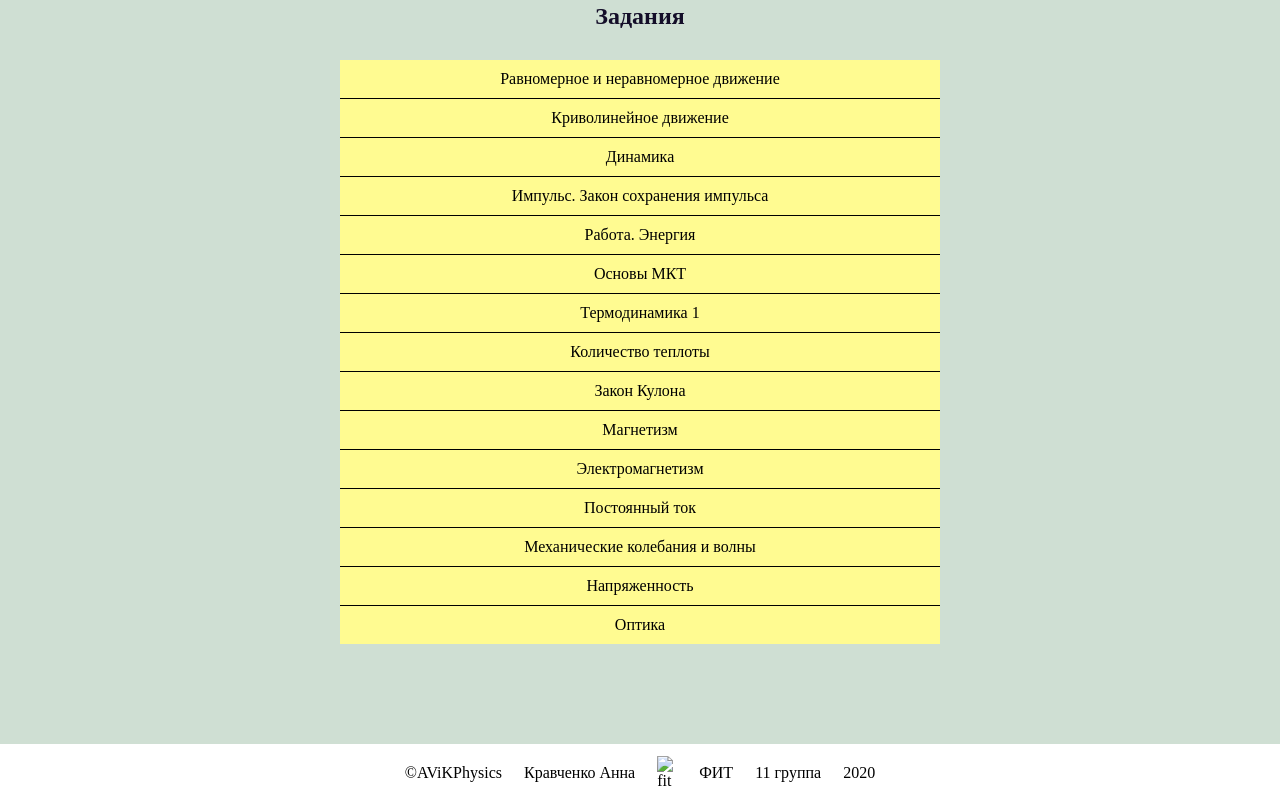
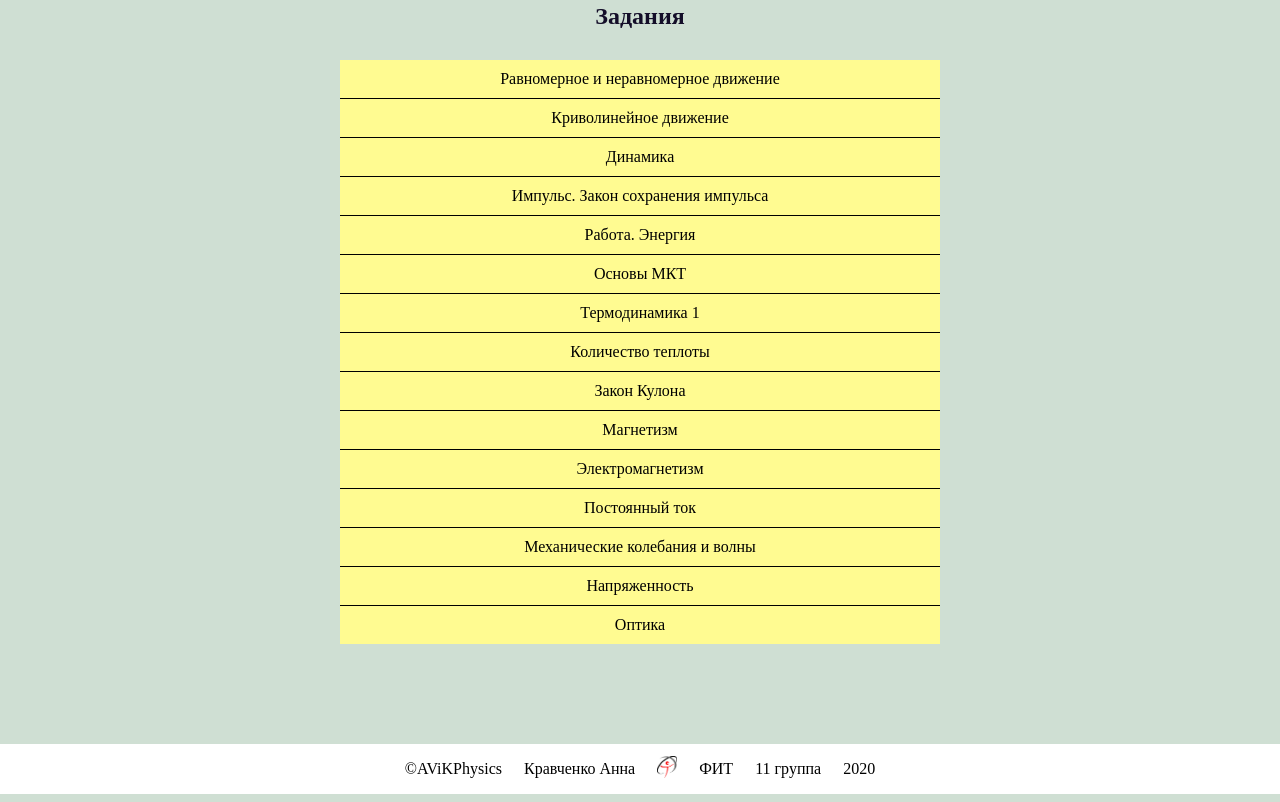
Before and after one commit to anya29518/anya29518.github.io, a plain HTML site: page school.html in a window 1280 px wide. Shown: the part 1422-2224 px from the top of the page. Drawn offline with Linux system fonts and the light colour scheme.

Commit message:
it is but who cares

```diff
--- a/school.html
+++ b/school.html
@@ -148,7 +148,7 @@
 				</td>
 				<td style="width: 40px; " >
 					<?xml version="1.0"?>
-					<IMG width=100% src="img/ogo.png" alt="fit"></IMG>
+					<IMG width=100% src="img/logo.png" alt="fit"></IMG>
 				</td>
 				<td>
 					<?xml version="1.0"?>
```
